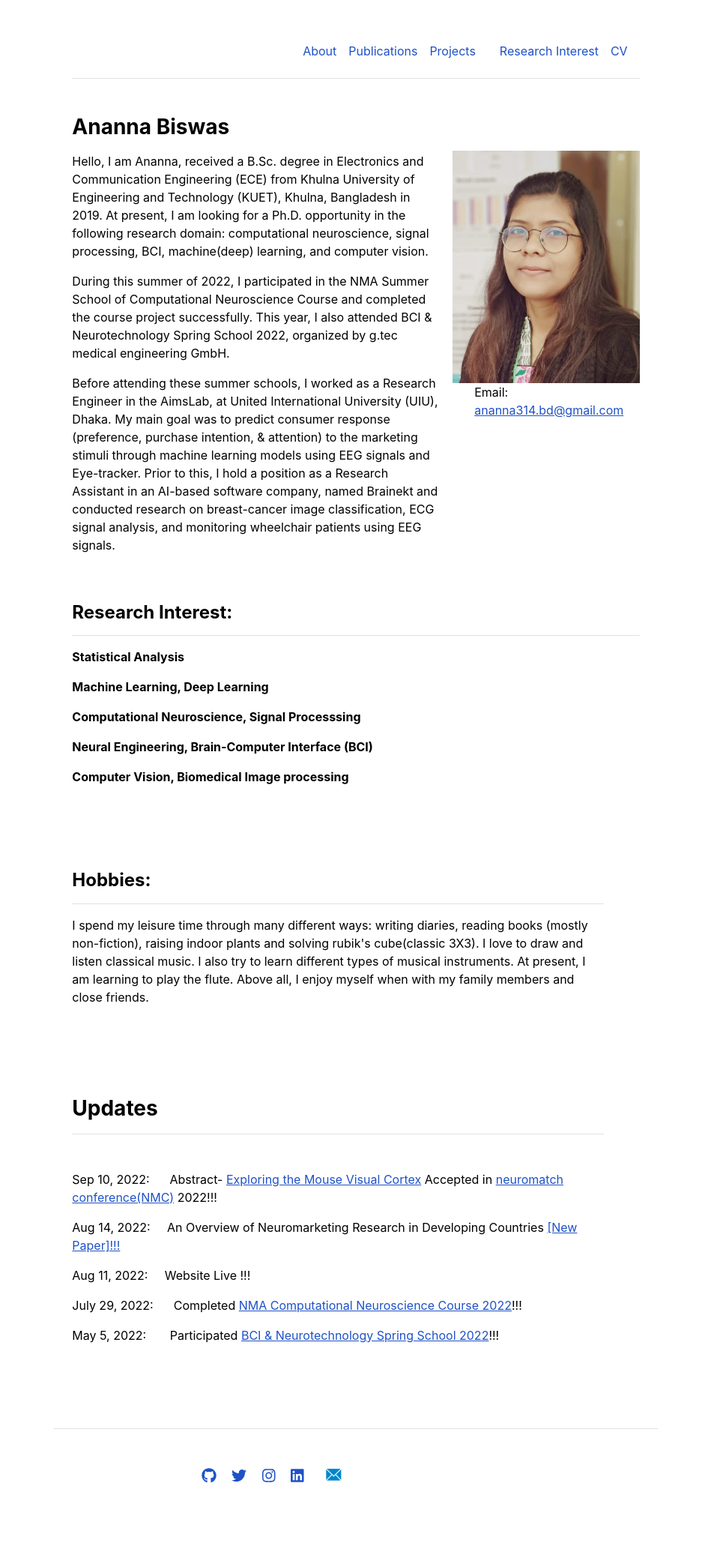
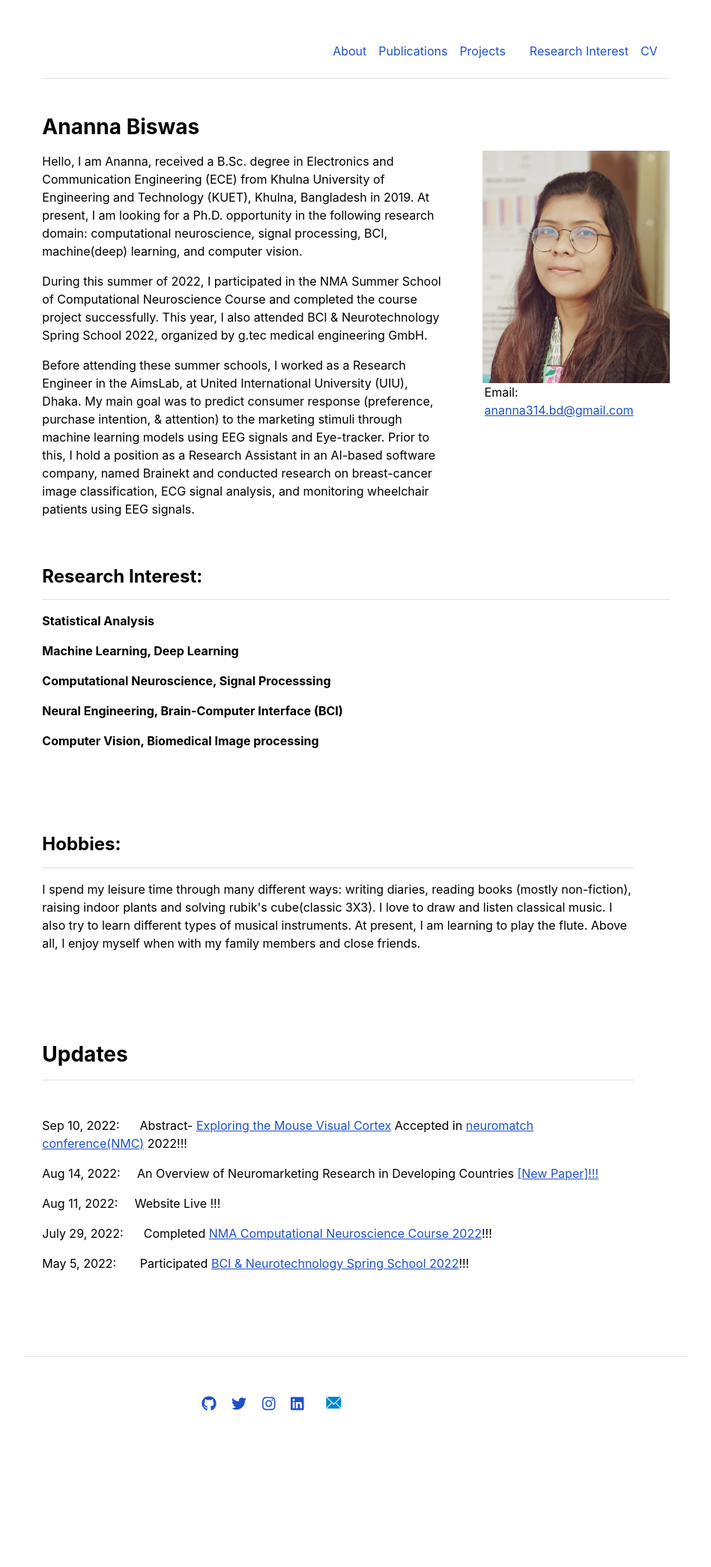
Before and after one commit to Anannabiswas/anannabiswas.github.io, a Jekyll site: the page built from index.md, in a window 1280 px wide. Shown: the whole page at 75% size, without its empty margins (165-1114 px from the left). Built offline with Jekyll 4.4.1, drawn with Linux system fonts in a browser that asks for light colours; after the commit the page ends 1994 px from its top, so only the background shows below that.

Commit message:
Update default.html

```diff
--- a/_layouts/default.html
+++ b/_layouts/default.html
@@ -2,7 +2,7 @@
 <html lang="{{ site.lang | default: "en-US" }}">
   {% include head.html %}
   <body>
-    <div class="col-lg-8 mx-auto p-5 py-md-5">
+    <div class="col-lg-8 mx-auto p-2 py-md-5">
       {% include header.html %}
       {{ content }}
       {% include footer.html %}
```
